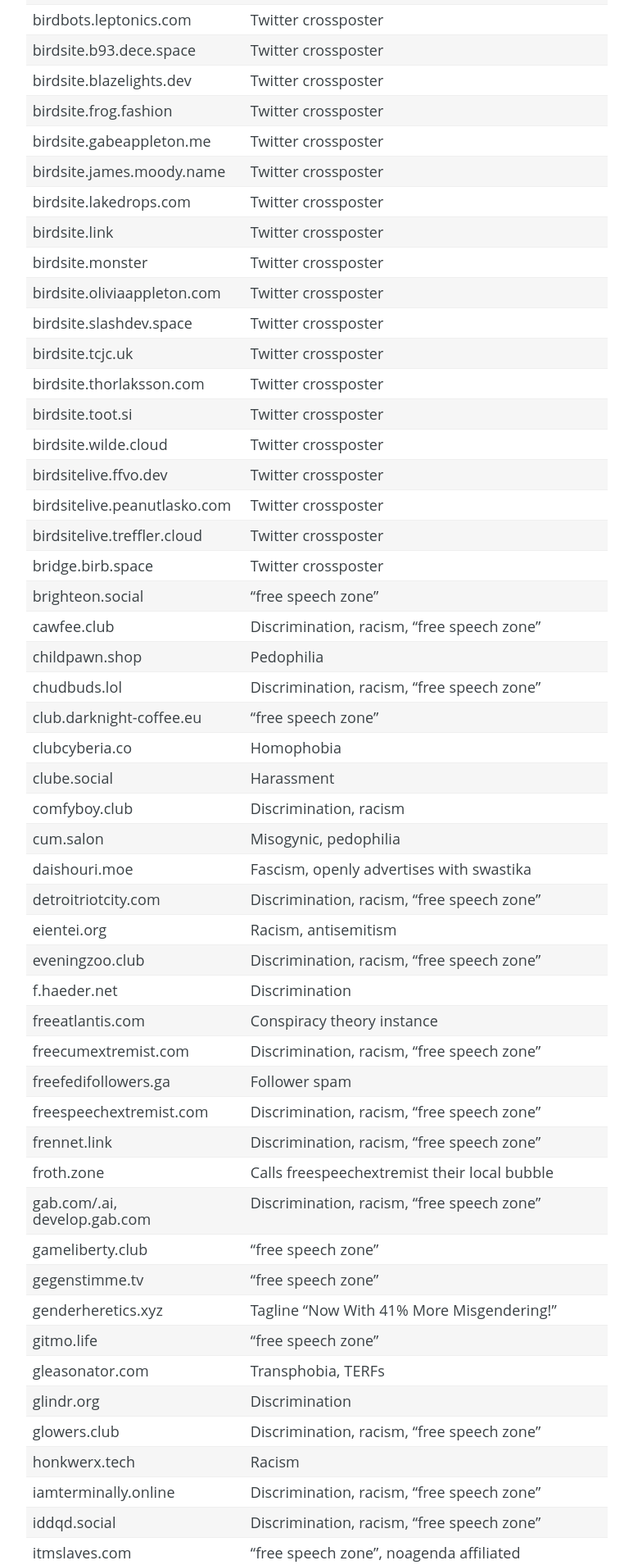
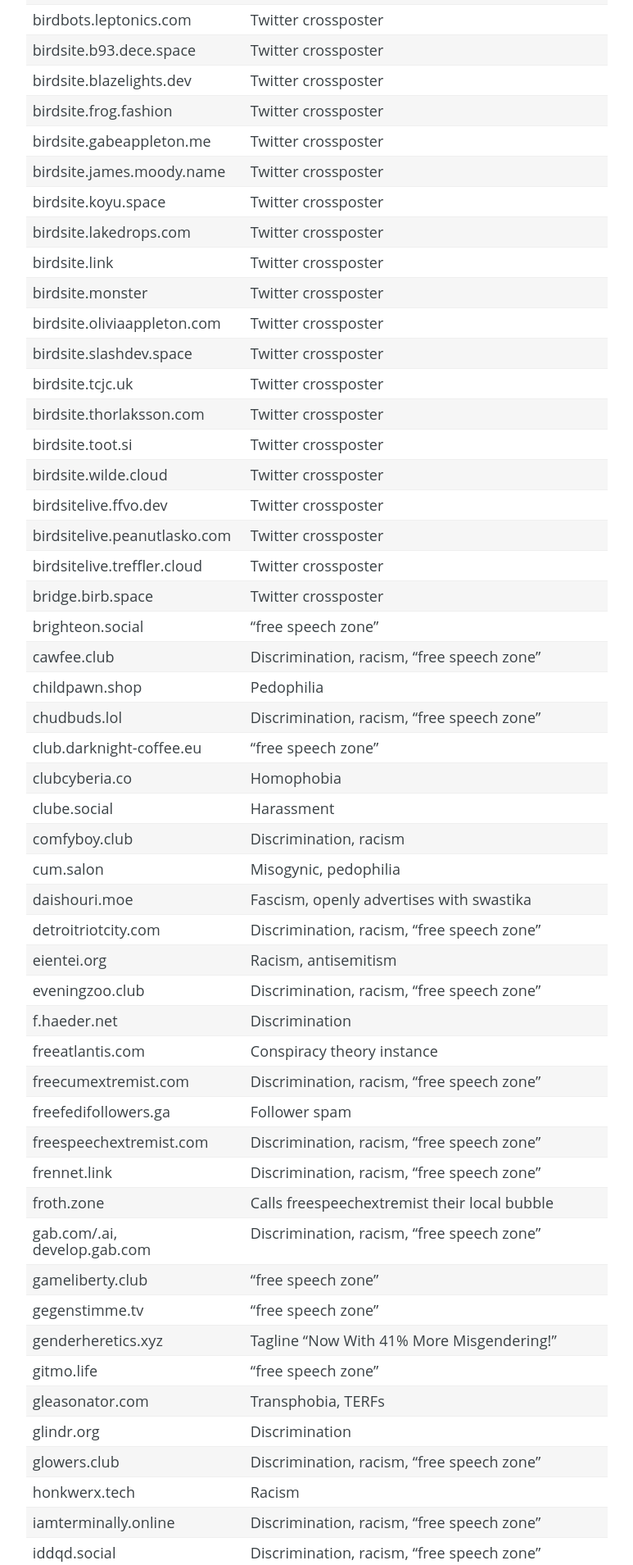
Before and after one commit to chaossocial/meta, a Jekyll site: the page built from federation.md, in a window 1280 px wide. Shown: the part 1810-3719 px from the top of the page at 82% size, without its empty margins (398-1171 px from the left). Built offline with Jekyll 4.4.1, drawn with Linux system fonts in a browser that asks for light colours; some of the changed text lies outside the part shown.

Commit message:
Block birdsite.koyu.space

```diff
--- a/federation.md
+++ b/federation.md
@@ -61,6 +61,7 @@
 | birdsite.frog.fashion       | Twitter crossposter|
 | birdsite.gabeappleton.me    | Twitter crossposter|
 | birdsite.james.moody.name   | Twitter crossposter|
+| birdsite.koyu.space         | Twitter crossposter|
 | birdsite.lakedrops.com      | Twitter crossposter|
 | birdsite.link               | Twitter crossposter|
 | birdsite.monster            | Twitter crossposter|
```
